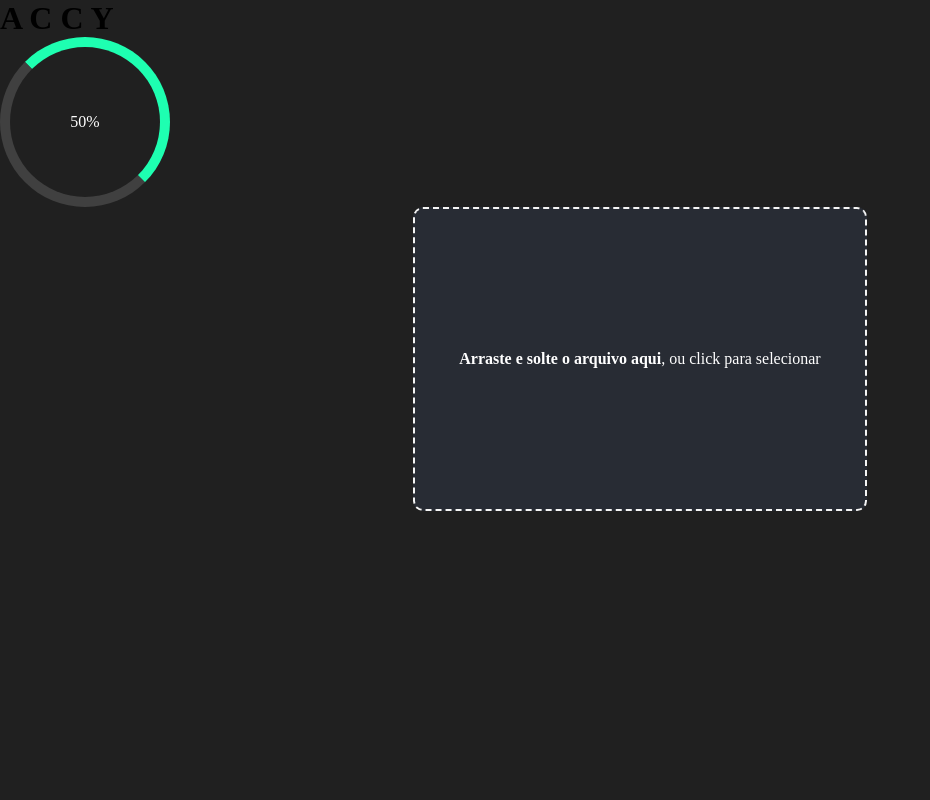
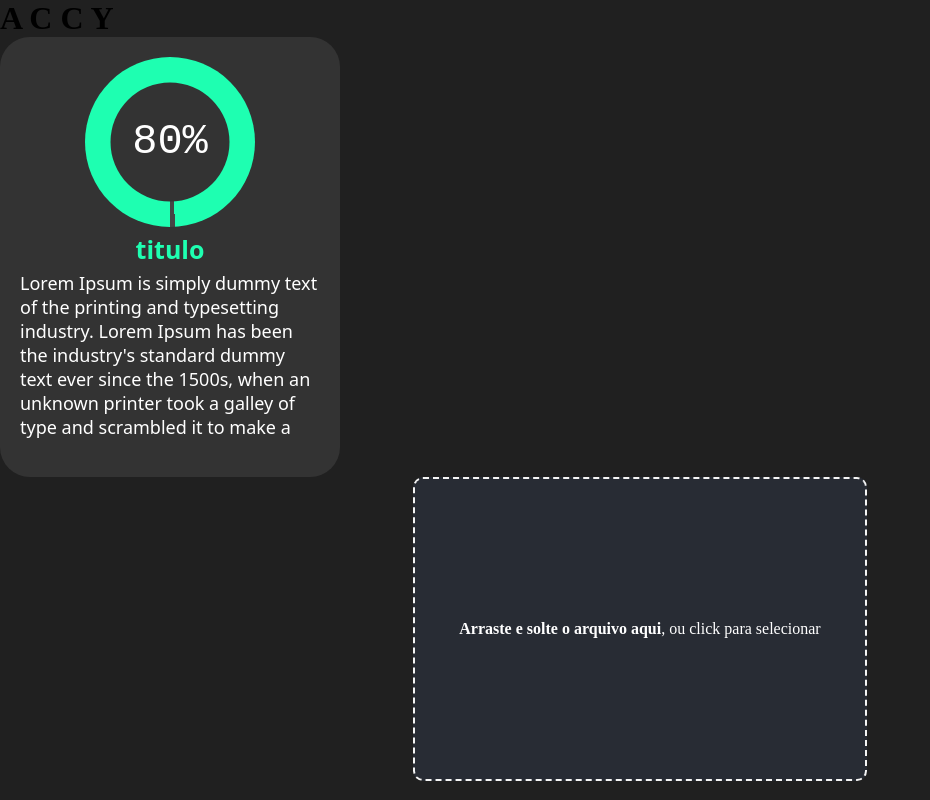
Before and after one commit to f3lip3pavs/scraping_ACCY, a Next.js app in the folder frontEnd/: page / in a window 1280 px wide. Shown: the whole page, without its empty margins (0-930 px from the left). Built offline with nearby package versions, Linux system fonts and the light colour scheme.

Commit message:
card style

```diff
--- a/frontEnd/pages/companents/cards.jsx
+++ b/frontEnd/pages/companents/cards.jsx
@@ -1,25 +1,34 @@
-import { Media } from '../style/styleApp'
-import Bootstrap from 'bootstrap'
 
-function Overall() {
+import { OverallStyled, CardStyled } from '../style/styleApp.jsx'
+
+    let response = ['80','65','74','90']
+
+export function Overall() {
+
+
     return (
-        <section>
-            <Media><span>50%</span></Media>
-        </section>
+        <OverallStyled />
 
-    )
+    );
 }
 
-function Card() {
+export function Card(props) {
+
+    const n = props.arrayPosition;
+
+    // if(response[n] != '80'){
+    //     console.log('=====>', response[n])
+    // }
+
+
     return (
-        <section>
-            <div className='container'>
-
-            </div>
-        </section>
-    )
+        <CardStyled lenghtBar={response[n]}>
+            <span className='circular-bar'></span>
+            <h6>{props.title}</h6>
+            <p>{props.children}</p>
+        </CardStyled>
+    );
 }
 
-
-export default Overall
-export { Card }
+// export default Overall
+// export { Card }
--- a/frontEnd/pages/index.jsx
+++ b/frontEnd/pages/index.jsx
@@ -1,7 +1,7 @@
 import {Dropz} from "./companents/components"
 import {GlobalStyle} from './style/GlobalStyle'
 import Header from "./companents/header";
-import Overall, {Card} from "./companents/cards";
+import {Overall, Card} from "./companents/cards";
 import Footer from "./companents/footer";
 
 function App() {
@@ -10,7 +10,8 @@ function App() {
       <GlobalStyle/>
       <Header/>
       <Overall/>
-      <Card/>
+      <Card arrayPosition={2} title='titulo'>Lorem Ipsum is simply dummy text of the printing and typesetting industry. Lorem Ipsum has been
+      the industry's standard dummy text ever since the 1500s, when an unknown printer took a galley of type and scrambled it to make a </Card>
       <Dropz/>
       <Footer/>
     </main>
--- a/frontEnd/pages/style/styleApp.jsx
+++ b/frontEnd/pages/style/styleApp.jsx
@@ -1,4 +1,4 @@
-import styled from "styled-components"
+import styled, {css} from "styled-components"
 
 export const Container = styled.div`
 
@@ -9,60 +9,60 @@ export const Container = styled.div`
   margin-top: 50px;
 `;
 
-export const Media = styled.div`
+// export const Media = styled.div`
 
-  width: 150px;
-  height: 150px;
-  border: 10px solid #404040;
-  border-right: 10px solid #1effb1;
-  border-top: 10px solid #1effb1;
-  border-radius: 50%;
-  display: flex;
-  justify-content: center;
-  align-items: center;
-  color: white;
-`;
+//   width: 150px;
+//   height: 150px;
+//   border: 10px solid #404040;
+//   border-right: 10px solid #1effb1;
+//   border-top: 10px solid #1effb1;
+//   border-radius: 50%;
+//   display: flex;
+//   justify-content: center;
+//   align-items: center;
+//   color: white;
+// `;
 
-export const Aut = styled.div`
+// export const Aut = styled.div`
 
-  width: 100px;
-  height: 100px;
-  border: 10px solid whitesmoke;
-  border-bottom: 10px solid #1effb1;
-  border-radius: 50%;
-  display: flex;
-  justify-content: center;
-  align-items: center;
-  color: white;
-`;
+//   width: 100px;
+//   height: 100px;
+//   border: 10px solid whitesmoke;
+//   border-bottom: 10px solid #1effb1;
+//   border-radius: 50%;
+//   display: flex;
+//   justify-content: center;
+//   align-items: center;
+//   color: white;
+// `;
 
-export const Sharpness = styled.div`
+// export const Sharpness = styled.div`
 
-  width: 100px;
-  height: 100px;
-  border: 10px solid whitesmoke;
-  border-left: 10px solid #1effb1;
-  border-right: 10px solid #1effb1;
-  border-top: 10px solid #1effb1;
-  border-radius: 50%;
-  display: flex;
-  justify-content: center;
-  align-items: center;
-  color: white;
-`;
+//   width: 100px;
+//   height: 100px;
+//   border: 10px solid whitesmoke;
+//   border-left: 10px solid #1effb1;
+//   border-right: 10px solid #1effb1;
+//   border-top: 10px solid #1effb1;
+//   border-radius: 50%;
+//   display: flex;
+//   justify-content: center;
+//   align-items: center;
+//   color: white;
+// `;
 
-export const Color = styled.div`
+// export const Color = styled.div`
 
-  width: 100px;
-  height: 100px;
-  border: 10px solid whitesmoke;
-  border-right: 10px solid #1effb1;
-  border-radius: 50%;
-  display: flex;
-  justify-content: center;
-  align-items: center;
-  color: white;
-`;
+//   width: 100px;
+//   height: 100px;
+//   border: 10px solid whitesmoke;
+//   border-right: 10px solid #1effb1;
+//   border-radius: 50%;
+//   display: flex;
+//   justify-content: center;
+//   align-items: center;
+//   color: white;
+// `;
 
 export const DropStyle = styled.div`
 
@@ -77,5 +77,124 @@ export const DropStyle = styled.div`
   justify-content: center;
   color: white;
 `;
+function circularBar(n){
 
-export const Card = styled.div
+  // let style = ''
+  // let porcent =''
+
+  let style = ''
+
+  for(let i=0; i<n+1; i++){
+    let deg = 90 + (3.6 * n)
+    //return `${deg}deg`
+
+    if(n < 51){
+
+      style = `
+
+      background: linear-gradient(
+        to right,
+        #1EFFB1 50%,
+        transparent 50%,
+        transparent
+        ),
+        linear-gradient(
+        ${deg}deg,
+        #1EFFB1 50%,
+        #454545 50%
+        )
+      `
+      }else{
+
+      style = `
+
+      background: linear-gradient(
+        to left,
+        #1EFFB1 50%,
+        transparent 50%,
+        transparent
+        ),
+        linear-gradient(
+        ${deg}deg,
+        #1EFFB1 50%,
+        #454545 50%
+        )
+      `
+    }
+
+    // style.porcent = `
+
+    //   .circular-bar::before{
+    //     content: '60';
+    //     display: inline-flex;
+    //     justify-content: center;
+    //     align-items: center;
+    //     height: 100%;
+    //     width: 100%;
+    //     font-size: 60px;
+    //     background-color: #333;
+    //     transform: scale(0.7);
+    //     border-radius: 50%;
+    //     font-family: monospace;
+    //     color: white
+    //   }
+    // `
+   }
+  // console.log(style)
+  // return (style)
+  return style
+}
+
+export const CardStyled = styled.div`
+  background-color: #333;
+  border-radius: 30px;
+  width: 300px;
+  height: 400px;
+  /* size: ${(props) => props.lenghtBar}; */
+  padding: 20px;
+
+  .circular-bar{
+    display: block;
+    width: 170px;
+    height: 170px;
+    border-radius: 50%;
+    margin: auto;
+
+
+    ${circularBar(49)}
+  }
+
+  .circular-bar::before{
+    content: '80%';
+    display: inline-flex;
+    justify-content: center;
+    align-items: center;
+    height: 100%;
+    width: 100%;
+    font-size: 60px;
+    background-color: #333;
+    transform: scale(0.7);
+    border-radius: 50%;
+    font-family: monospace;
+    color: white
+  }
+
+  h6{
+    text-align: center;
+    color: #1EFFB1;
+    font-size: 25px;
+    margin-top: 5px;
+    font-family: system-ui, -apple-system, BlinkMacSystemFont, 'Segoe UI', Roboto, Oxygen, Ubuntu, Cantarell, 'Open Sans', 'Helvetica Neue', sans-serif;
+  }
+
+  p{
+    color: white;
+    font-size: 18px;
+    margin-top: 5px;
+    font-family: system-ui, -apple-system, BlinkMacSystemFont, 'Segoe UI', Roboto, Oxygen, Ubuntu, Cantarell, 'Open Sans', 'Helvetica Neue', sans-serif;
+  }
+`;
+
+export const OverallStyled = styled.div`
+
+`;
```
